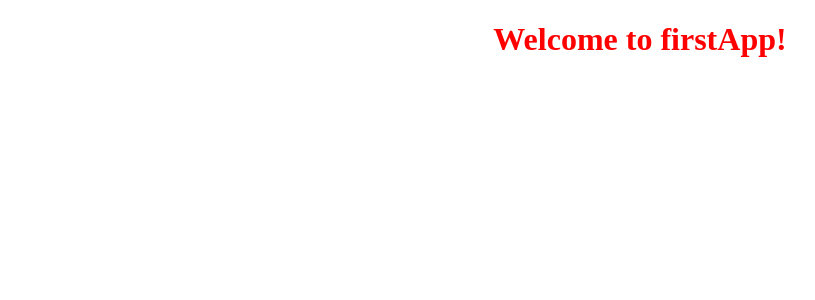
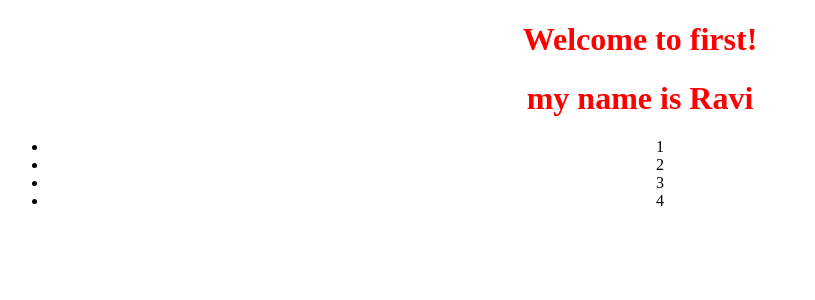
Before and after one commit to RaviKudidela/MyFirstApp, an Angular app: page / in a window 1280 px wide. Shown: the top 300 px of the page, without its empty margins (0-815 px from the left). Built offline with nearby package versions, Linux system fonts and the light colour scheme.

Commit message:
added ndfor to component

```diff
--- a/src/app/app.component.html
+++ b/src/app/app.component.html
@@ -3,4 +3,10 @@
   <h1>
     Welcome to {{ title }}!
   </h1>
+  <h1 *ngIf = showname>my name is {{name}}</h1>
+  <ul>
+    <li *ngFor = "let num of list" >
+      {{num}}
+    </li>
+  </ul>
 </div>
--- a/src/app/app.component.ts
+++ b/src/app/app.component.ts
@@ -6,5 +6,8 @@ import { Component } from '@angular/core';
   styleUrls: ['./app.component.css']
 })
 export class AppComponent {
-  title = 'firstApp';
+  title = 'first';
+  public name = 'Ravi';
+  public showname: any[] = [];
+  public list: any[] = ['1','2','3','4'];
 }
```
